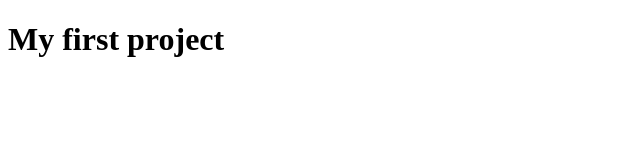
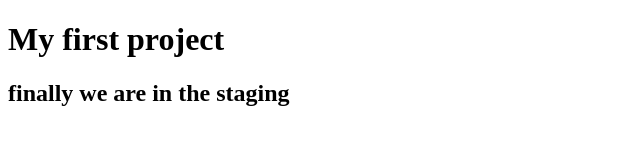
Before and after one commit to EmanRiziq/project1, a plain HTML site: page index.html in a window 1280 px wide. Shown: the whole page, without its empty margins (0-640 px from the left). Drawn offline with Linux system fonts and the light colour scheme.

Commit message:
edited for staging

```diff
--- a/index.html
+++ b/index.html
@@ -7,5 +7,7 @@
 </head>
 <body>
     <h1> My first project</h1>
+<h2> finally we are in the staging</h2>
+
 </body>
 </html>
```
